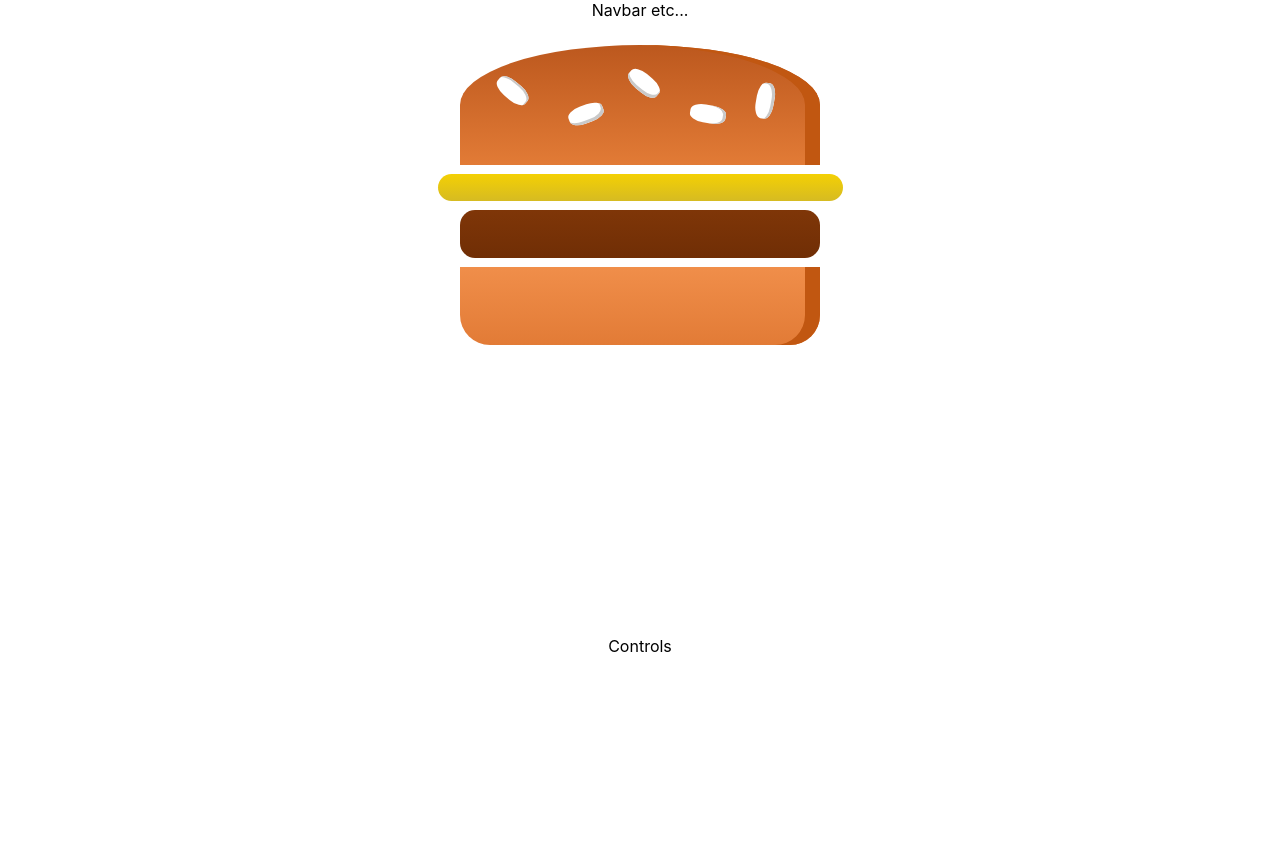
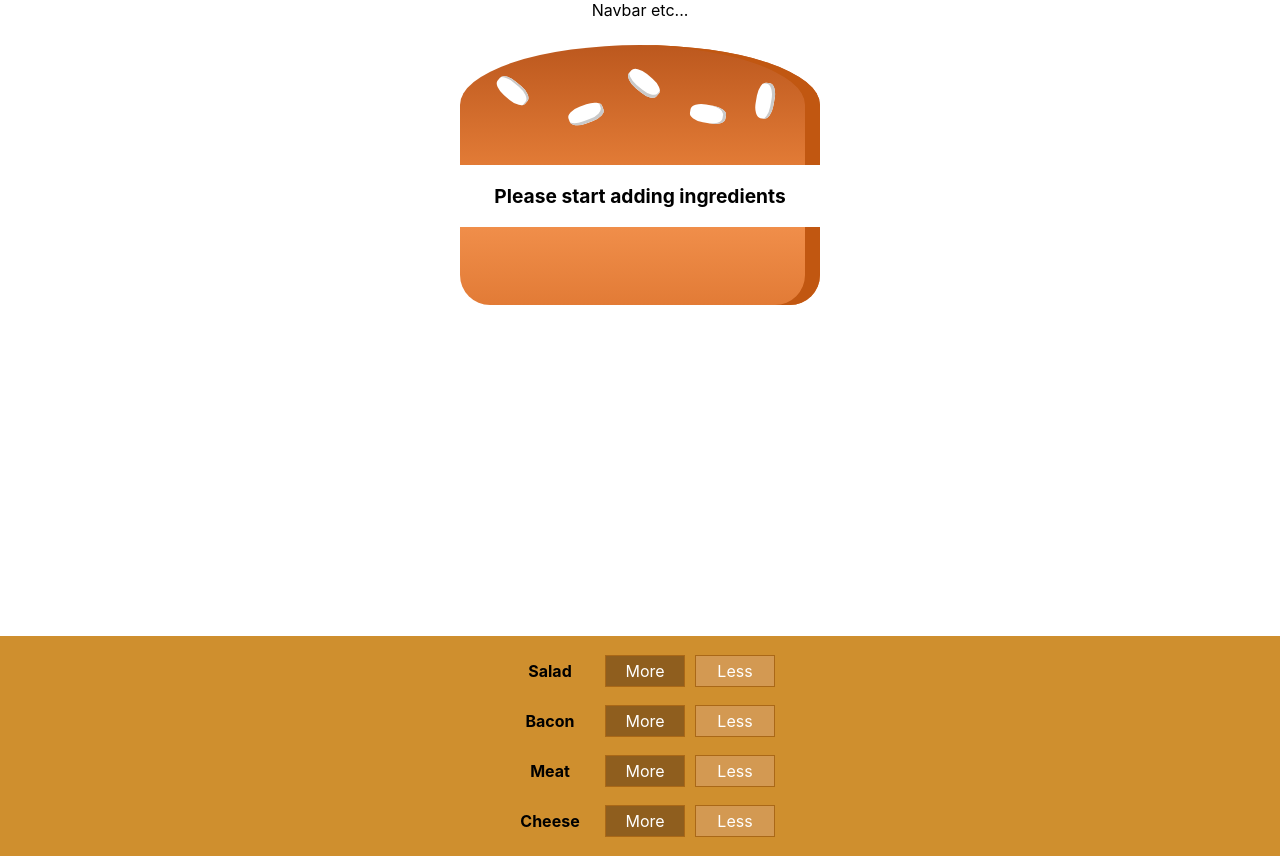
Before and after one commit to GuillRo/burger-builder-REDUX, a React (Create React App) app: page / in a window 1280 px wide. Before the commit the page ends 800 px from the top, so only its background shows below. Built offline with nearby package versions, Linux system fonts and the light colour scheme.

Commit message:
controls unmapped

```diff
--- /dev/null
+++ b/src/components/Burger/BuildControls/BuildControl/BuildControl.js
@@ -0,0 +1,15 @@
+import React from 'react'
+
+import classes from './BuildControl.module.css'
+
+const buildControl = (props) => {
+  return (
+    <div className={classes.BuildControl}>
+      <div className={classes.Label}>{props.label}</div>
+      <button className={classes.More}>More</button>
+      <button className={classes.Less}>Less</button>
+    </div>
+  )
+}
+
+export default buildControl
--- /dev/null
+++ b/src/components/Burger/BuildControls/BuildControl/BuildControl.module.css
@@ -0,0 +1,58 @@
+.BuildControl {
+  display: flex;
+  justify-content: space-between;
+  align-items: center;
+  margin: 5px 0;
+
+}
+
+button {
+  display: block;
+  font: inherit;
+  padding: 5px;
+  margin: 0 5px;
+  width: 80px;
+  border: 1px solid #AA6817;
+  cursor: pointer;
+  outline: none;
+}
+
+
+button:disabled {
+  background-color: #AC9980;
+  border: 1px solid #7E7365;
+  color: #ccc;
+  cursor: default;
+}
+
+button:hover:disabled {
+  background-color: #AC9980;
+  color: #ccc;
+  cursor: not-allowed;
+}
+
+.Label {
+  padding: 10px;
+  font-weight: bold;
+  width: 80px;
+}
+
+.BuildControl .Less {
+  background-color: #D39952;
+  color: white;
+}
+
+.BuildControl .More {
+  background-color: #8F5E1E;
+  color: white;
+}
+
+.BuildControl .Less:hover, .BuildControl .Less:active {
+  background-color: #DAA972;
+  color: white;
+}
+
+.BuildControl .More:hover,.BuildControl .More:active {
+  background-color: #99703F;
+  color: white;
+}
--- /dev/null
+++ b/src/components/Burger/BuildControls/BuildControls.js
@@ -0,0 +1,24 @@
+import React from 'react'
+
+import BuildControl from './BuildControl/BuildControl'
+
+import classes from './BuildControls.module.css'
+
+const controls = [
+  { label: 'Salad', type: 'salad' },
+  { label: 'Bacon', type: 'bacon' },
+  { label: 'Meat', type: 'meat' },
+  { label: 'Cheese', type: 'cheese' }
+]
+
+const buildControls = (props) => {
+  return (
+    <div className={classes.BuildControls}>
+      {controls.map(ctrl => (
+        <BuildControl key={ctrl.label} label={ctrl.label} />
+      ))}
+    </div>
+  )
+}
+
+export default buildControls
--- /dev/null
+++ b/src/components/Burger/BuildControls/BuildControls.module.css
@@ -0,0 +1,10 @@
+.BuildControls {
+  width: 100%;
+  background-color: #CF8F2E;
+  display: flex;
+  flex-flow: column;
+  align-items: center;
+  box-shadow: 0 2px 1px #ccc;
+  margin: auto;
+  padding: 10px 0;
+}
--- a/src/components/Burger/Burger.js
+++ b/src/components/Burger/Burger.js
@@ -4,11 +4,24 @@
 import classes from './Burger.module.css'
 
 const burger = (props) => {
+  let arrayIngredients = Object.keys(props.ingredients)
+    .map(ingrdKey => {
+      return [...Array(props.ingredients[ingrdKey])]
+        .map((_, i) => {
+          return <BurgerIngredient key={ingrdKey + i} type={ingrdKey} />
+        })
+    })
+    .reduce((arr, el) => {
+      return arr.concat(el)
+    }, [])
+
+  if (arrayIngredients.length === 0) {
+    arrayIngredients = <p className="Burger">Please start adding ingredients</p>
+  }
   return (
     <div className={classes.Burger}>
       <BurgerIngredient type='bread-top' />
-      <BurgerIngredient type='cheese' />
-      <BurgerIngredient type='meat' />
+      {arrayIngredients}
       <BurgerIngredient type='bread-bottom' />
     </div>
   )
--- a/src/components/Burger/Burger.module.css
+++ b/src/components/Burger/Burger.module.css
@@ -5,19 +5,21 @@
   overflow: auto;
   text-align: center;
   font-weight: bold;
-  font-size: 1.2rem;
+  /* font-size: 1.2rem; */
 }
 
 @media(min-width: 50px) {
   .Burger{
     width: 60vw;
     height: 85vw;
+    font-size: 4vw;
   }
 }
 @media(min-width: 600px){
   .Burger{
     width: 450px;
     height: 600px;
+    font-size: 1.2rem;
   }
 }
 
--- a/src/containers/BurgerBuilder/BurgerBuilder.js
+++ b/src/containers/BurgerBuilder/BurgerBuilder.js
@@ -1,15 +1,26 @@
 import React, { Component } from 'react'
 
 import Burger from './../../components/Burger/Burger'
+import BuildControls from '../../components/Burger/BuildControls/BuildControls'
+
 class BurgerBuilder extends Component {
-  render () {
-    return (
-      <>
-        <Burger />
-        <div>Controls</div>
-      </>
-    )
+state = {
+  ingredients: {
+    salad: 0,
+    bacon: 0,
+    cheese: 0,
+    meat: 0
   }
 }
 
+render () {
+  return (
+      <>
+        <Burger ingredients= {this.state.ingredients} />
+        <BuildControls />
+      </>
+  )
+}
+}
+
 export default BurgerBuilder
```
